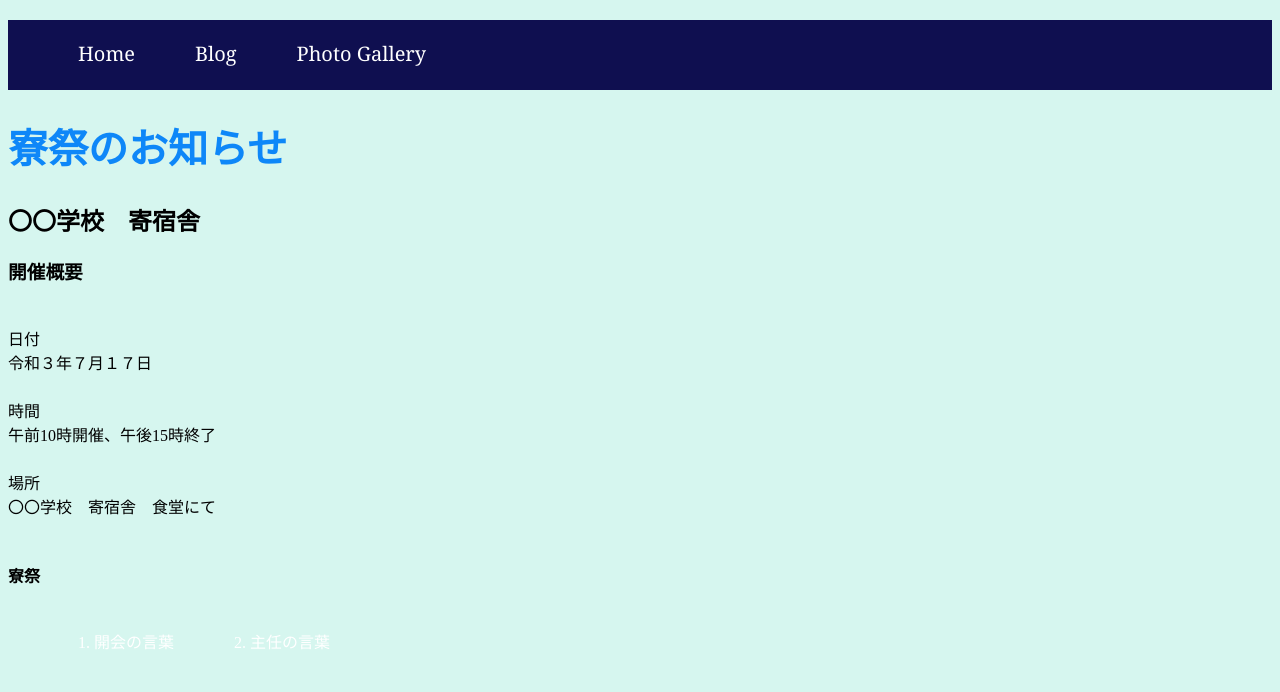
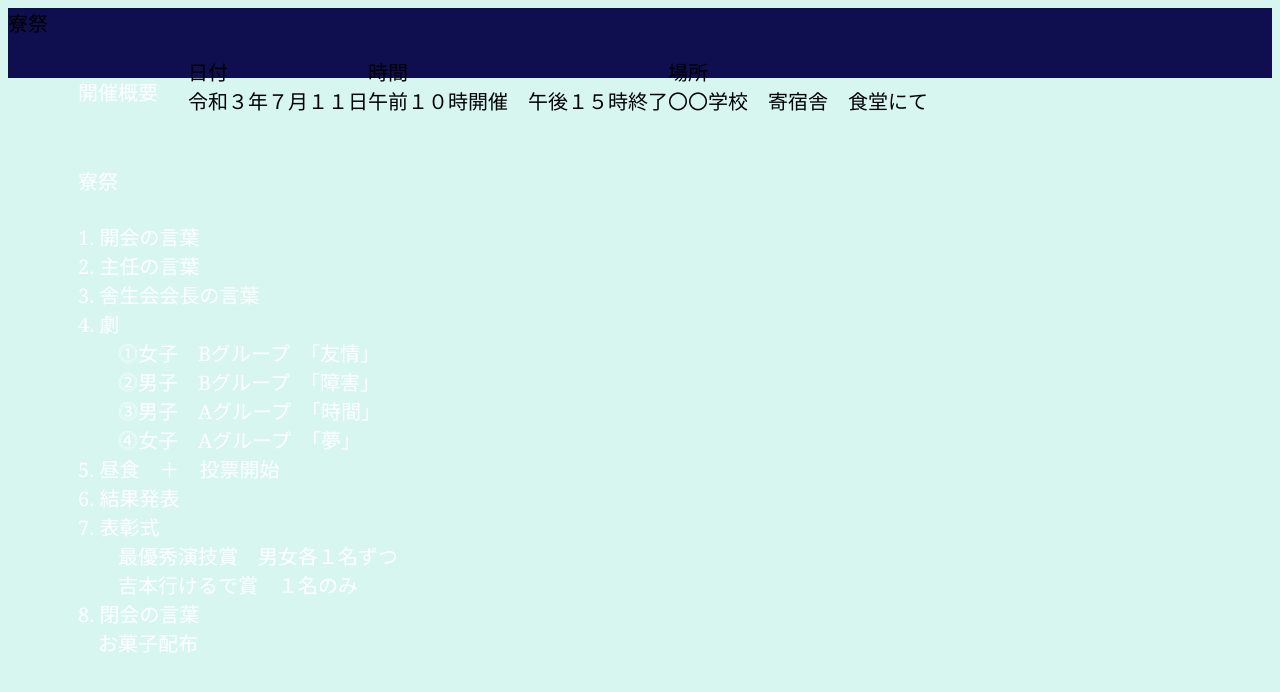
Before and after one commit to MalinaWada/MalinaWada.github.io, a plain HTML site: page index.html in a window 1280 px wide. Drawn offline with Linux system fonts and the light colour scheme.

Commit message:
Update index.html

```diff
--- a/index.html
+++ b/index.html
@@ -1,36 +1,29 @@
 <!DOCTYPE html>
 <html lang="ja">
-
+<html>
   <head>
-  <meta charset="utf-8">
-  <meta name="viewport" content="width=device-width, initial-scale=1, shrink-to-fit=no">
-  <meta name="theme-color" content="#000000">
-  <link rel="stylesheet" type="text/css"
-href="style.css" />
+    <meta charset= "utf-8">
+    <title>寮祭</title>
+    <link rel="stylesheet" href="style.css">
   </head>
-
     <body>
       <div class="header">
+        <div class="fade"><div class="header-logo">寮祭</div>
+        <div class="header-list">
             <ul>
-            <li>Home</li>
-            <li>Blog</li>
-            <li>Photo Gallery</li>
+              <li>開催概要</li>
+              <p>日付<br>令和３年７月１１日</p>
+              <p>時間<br>午前１０時開催　午後１５時終了</p>
+              <p>場所<br>〇〇学校　寄宿舎　食堂にて</p>
             </ul>
           </div>
-    <h1>寮祭のお知らせ</h1>
-    <h2>〇〇学校　寄宿舎</h2>
-    <h3>開催概要</h3>
-  　<p>日付<br>令和３年７月１７日</p>
-  　<p>時間<br>午前10時開催、午後15時終了</p>
-  　<p>場所<br>〇〇学校　寄宿舎　食堂にて</p>
-　　<h4>寮祭</h4>
+        <div class="main">
+          <div class="main-list">
             <ul>
-        <li>1. 開会の言葉
-        <li>2. 主任の言葉
+              <li>   寮祭<br><br>1. 開会の言葉<br>2. 主任の言葉<br>3. 舎生会会長の言葉<br>4. 劇<br><ul>⓵女子　Bグループ　「友情」<br>⓶男子　Bグループ　「障害」<br>⓷男子　Aグループ　「時間」<br>⓸女子　Aグループ　「夢」</ul>5. 昼食　＋　投票開始<br>6. 結果発表<br>7. 表彰式<br><ul>最優秀演技賞　男女各１名ずつ<br>吉本行けるで賞　１名のみ</ul>8. 閉会の言葉<br>　お菓子配布</li>
+            </ul>
+          </div>
 
 
-
-  </div>
     </body>
-
 </html>
```
Lines whose indentation alone changed are shown as unchanged.
